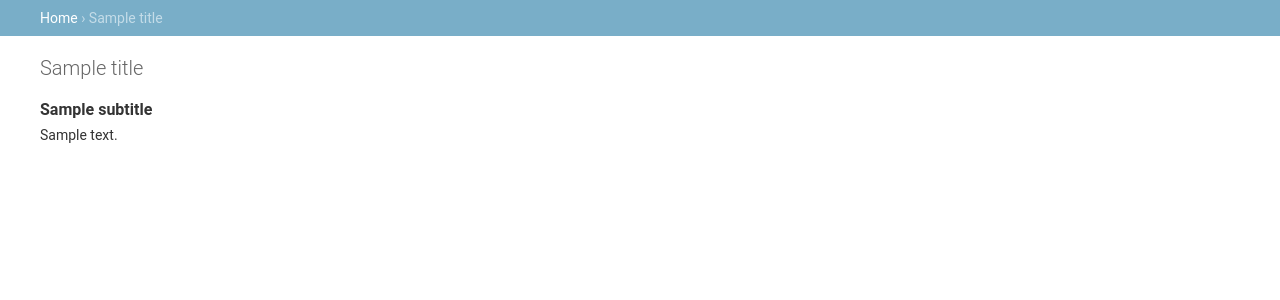
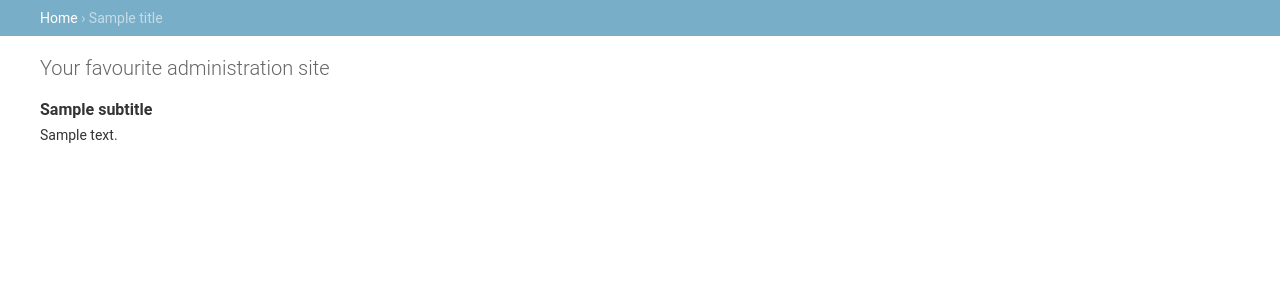
Before and after one commit to Kmenguete/OpenClassrooms_project12, a Django app: template CRM/templates/admin/base.html in a window 1280 px wide. Shown: the part 20-320 px from the top of the page. Run offline with Django 4.2, Linux system fonts and the light colour scheme; the template is opened without the code that fills it: most values are stand-ins (such as "Sample title", 1, 10 or a date in 2020).

Commit message:
styling Django admin site

```diff
--- a/CRM/templates/admin/base.html
+++ b/CRM/templates/admin/base.html
@@ -92,7 +92,7 @@
         <!-- Content -->
         <div id="content" class="{% block coltype %}colM{% endblock %}">
           {% block pretitle %}{% endblock %}
-          {% block content_title %}{% if title %}<h1>{{ title }}</h1>{% endif %}{% endblock %}
+          {% block content_title %}{% if title %}<h1>Your favourite administration site</h1>{% endif %}{% endblock %}
           {% block content_subtitle %}{% if subtitle %}<h2>{{ subtitle }}</h2>{% endif %}{% endblock %}
           {% block content %}
             {% block object-tools %}{% endblock %}
```
